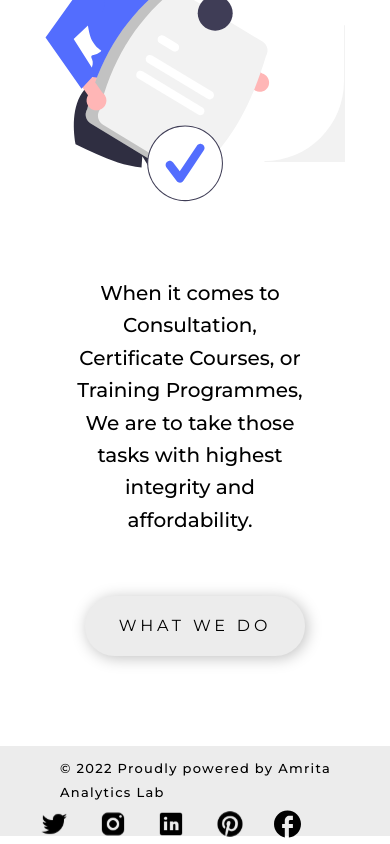
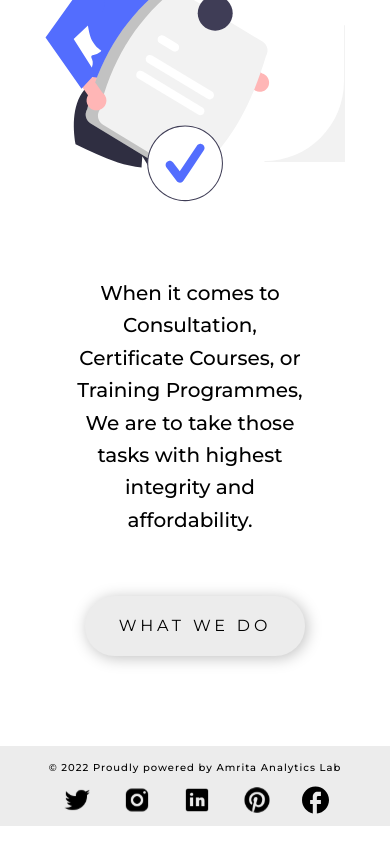
Before and after one commit to rohith4pr/Amrita-Analytics-Lab, a React (Create React App) app: page / in a window 390 px wide. Shown: the part 3639-4483 px from the top of the page. Built offline with nearby package versions, Linux system fonts and the light colour scheme.

Commit message:
css homepage

```diff
--- a/src/App.css
+++ b/src/App.css
@@ -164,6 +164,14 @@ nav li {
   background: #0A0C70;
   padding: 80px;
   padding-top : 60px;
+}
+
+.footerleft{
+  margin-left : 50px;
+}
+
+.footerright{
+  margin-right : 50px;
 }
 
 .hamburger-lines {
@@ -1304,7 +1312,7 @@ input[type="password"]
   }
 
   .logo{
-    padding-left: 10px;
+    padding-left:0px;
     padding-top: 10px;
   }
 
@@ -1387,7 +1395,29 @@ input[type="password"]
   }
 
   .Footer{
-    display: block;
-    font-size: 13px;
+    display: flex;
+    flex-direction: column;
+    align-items: center;
+    font-size: 10px;
+    padding: 0px;
+    letter-spacing: 0.1em;
+    padding-bottom: 10px;
+
   }
+  .footerleft{
+    margin-top: 10px;
+    margin-left : 0px;
+  }
+
+  .footerright{
+    margin-right : 0px;
+  }
+
+  .footerright img{
+    margin-left:15px;
+    margin-right:15px;
+  }
+
+
+
 }
--- a/src/Footer.js
+++ b/src/Footer.js
@@ -12,10 +12,10 @@ const Footer = () => {
 
     return(
         <div className="Footer">
-            <div style={{flexBasis : '60%',marginLeft : '50px'}}>
+            <div className='footerleft' style={{flexBasis : '60%'}}>
                 &#169; {date.getFullYear()} Proudly powered by Amrita Analytics Lab
             </div>
-            <div style={{display: 'flex',flexBasis : '40%',justifyContent : 'space-evenly',marginRight : '50px'}}>
+            <div className='footerright' style={{display: 'flex',flexBasis : '40%',justifyContent : 'space-evenly'}}>
                 <img className='hovershit' width='30px'  alt="Social" src={Twitter}></img>
                 <img className='hovershit' width='30px'  alt="Social" src={Insta}></img>
                 <img className='hovershit' width='30px'  alt="Social" src={Linkedin}></img>
--- a/src/pages/HomeMain.js
+++ b/src/pages/HomeMain.js
@@ -96,9 +96,7 @@ const HomeMain = ({user,setUser}) => {
             </div>
             <Home2/>
             <HomeUnder/>
-            <div>
-                <Footer />
-            </div>
+            <Footer />
         </div>
     );
 }
```
